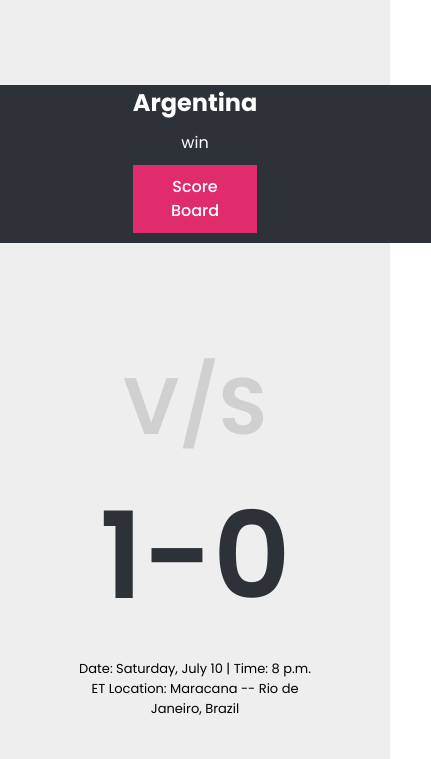
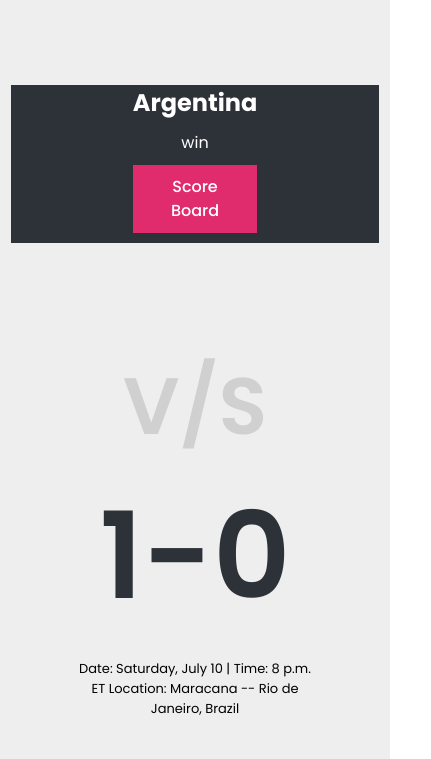
Before and after one commit to arakibulislam/dream-football, a plain HTML site: page index.html in a window 390 px wide. Shown: the part 8421-9180 px from the top of the page, 431 px wide, since content can reach past the window. Drawn offline with Linux system fonts and the light colour scheme.

Commit message:
padding setting

```diff
--- a/style.css
+++ b/style.css
@@ -465,7 +465,7 @@ footer p{
       right: 0;
       justify-content: center;
       align-items: center;
-      padding:0 100%;
+      padding:0 70%;
 
     }
     .team, .copa-highlights{
```
